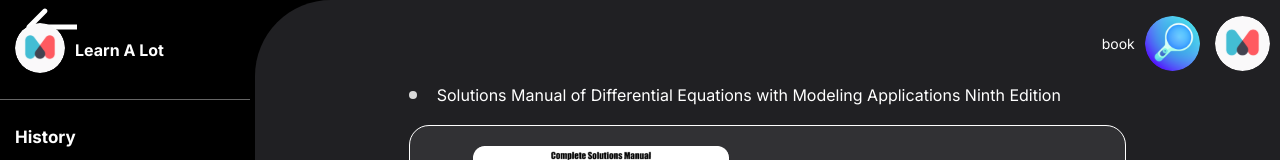
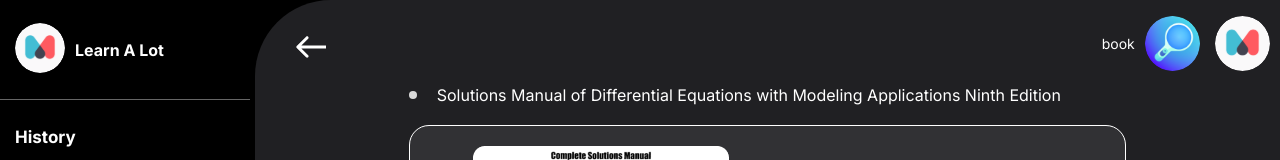
Before and after one commit to M-Ali-Haider/gpt, a React (Vite) app: page /gpt/book in a window 1280 px wide. Shown: the top 160 px of the page. Built offline with nearby package versions, Linux system fonts and the light colour scheme.

Commit message:
debugging

```diff
--- a/src/App.css
+++ b/src/App.css
@@ -13,6 +13,7 @@ body{
   z-index: 100;
   align-items: center;
   gap: 15px;
+  display: none;
 }
 .bm-sub{
   width: 40px;
@@ -20,7 +21,6 @@ body{
   display: flex;
   align-items: center;
   justify-content: center;
-  display: none;
 }
 .bm-sub img{
   width: 24px;
--- a/src/assets/styles/box/boxpfp.css
+++ b/src/assets/styles/box/boxpfp.css
@@ -34,3 +34,17 @@
     font-size: 14px;
     color: rgba(255, 255, 255, 0.4);
 }
+.back-pc{
+    position: absolute;
+    top: 4%;
+    left: 4%;
+    display: flex;
+    align-items: center;
+    justify-content: center;
+}
+.back-pc img{
+    width: 30px;
+    height: 30px;
+    object-fit: contain;
+    object-position: center center;
+}
--- a/src/components/box/boxpfp.jsx
+++ b/src/components/box/boxpfp.jsx
@@ -28,6 +28,11 @@ const BoxPfp=({type,handleSidebar})=>{
                 <img src={bm} alt="" />
             </div>
         </div>
+        {type==='homepage'?null:(
+                <Link to="/gpt/" className="back-pc">
+                    <img src={back} alt="" />
+                </Link>
+            )}
         <div className="box-pfp">
             {type==='homepage'?null
             :(
--- a/src/index.css
+++ b/src/index.css
@@ -159,7 +159,10 @@
         left: 0;
         border-radius:0;
     }
-    .bm-sub{
+    .back-pc{
+        display: none;
+    }
+    .bm{
         display: flex;
     }
     .box-center{
```
